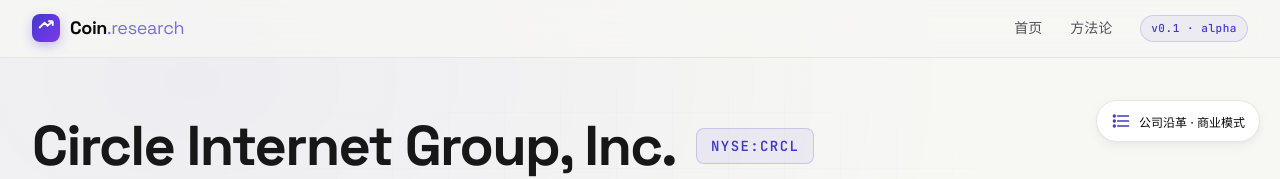
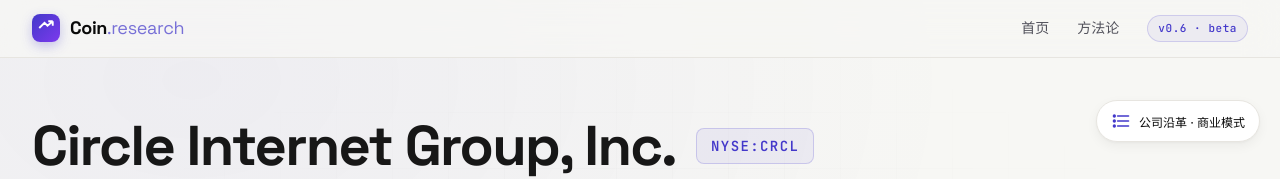
Before and after one commit to zsjunai/coin-research, a Vue app: page /company/circle in a window 1280 px wide. Shown: the top 179 px of the page. Built offline with nearby package versions, Linux system fonts and the light colour scheme.

Commit message:
chore(nav): 版本徽章 v0.1 · alpha → v0.6 · beta (6 家公司里程碑)

```diff
--- a/src/components/NavBar.vue
+++ b/src/components/NavBar.vue
@@ -13,7 +13,7 @@
             <div class="nav-links">
                 <RouterLink to="/">首页</RouterLink>
                 <RouterLink to="/methodology">方法论</RouterLink>
-                <span class="nav-badge">v0.1 · alpha</span>
+                <span class="nav-badge">v0.6 · beta</span>
             </div>
         </div>
     </nav>
```
